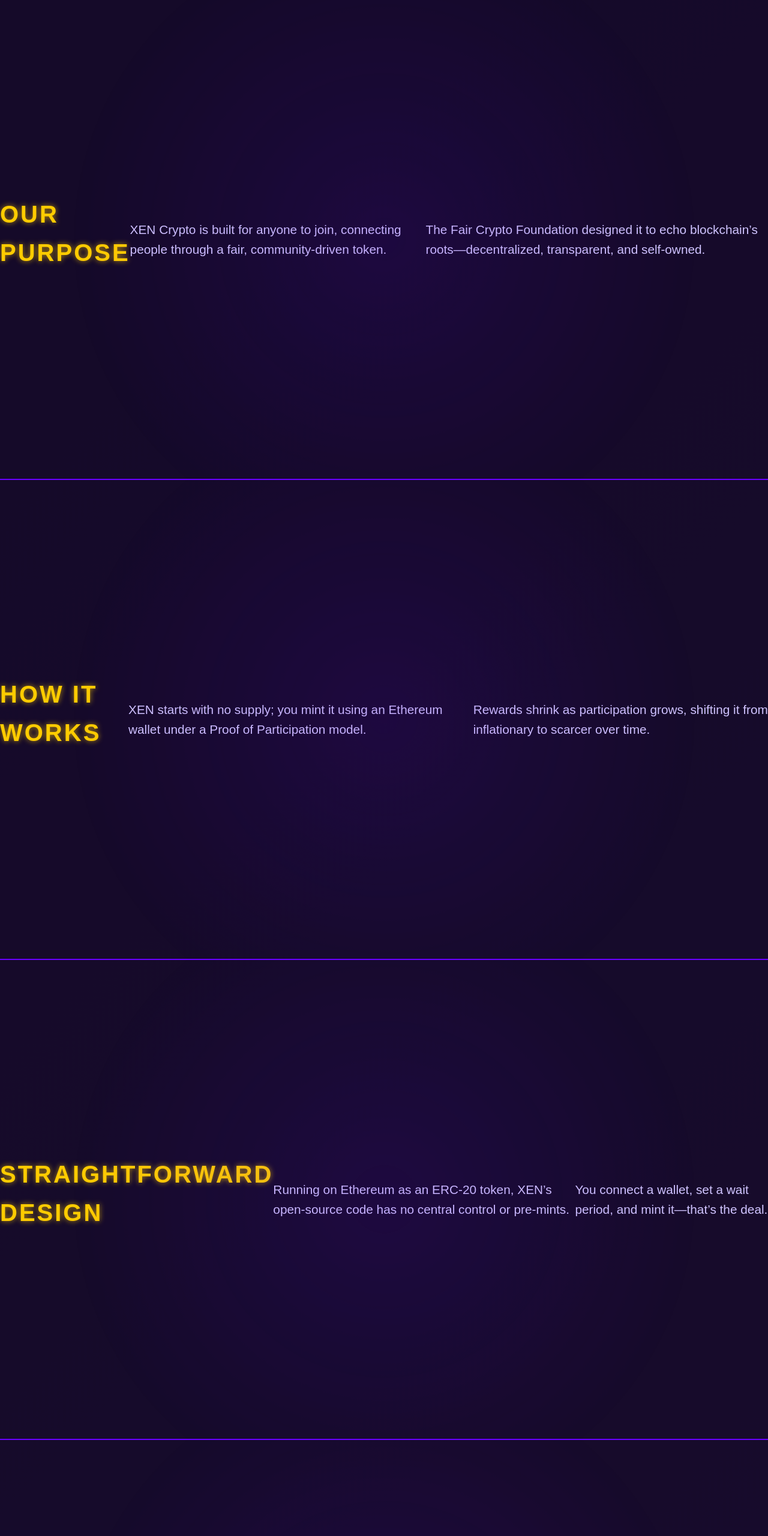
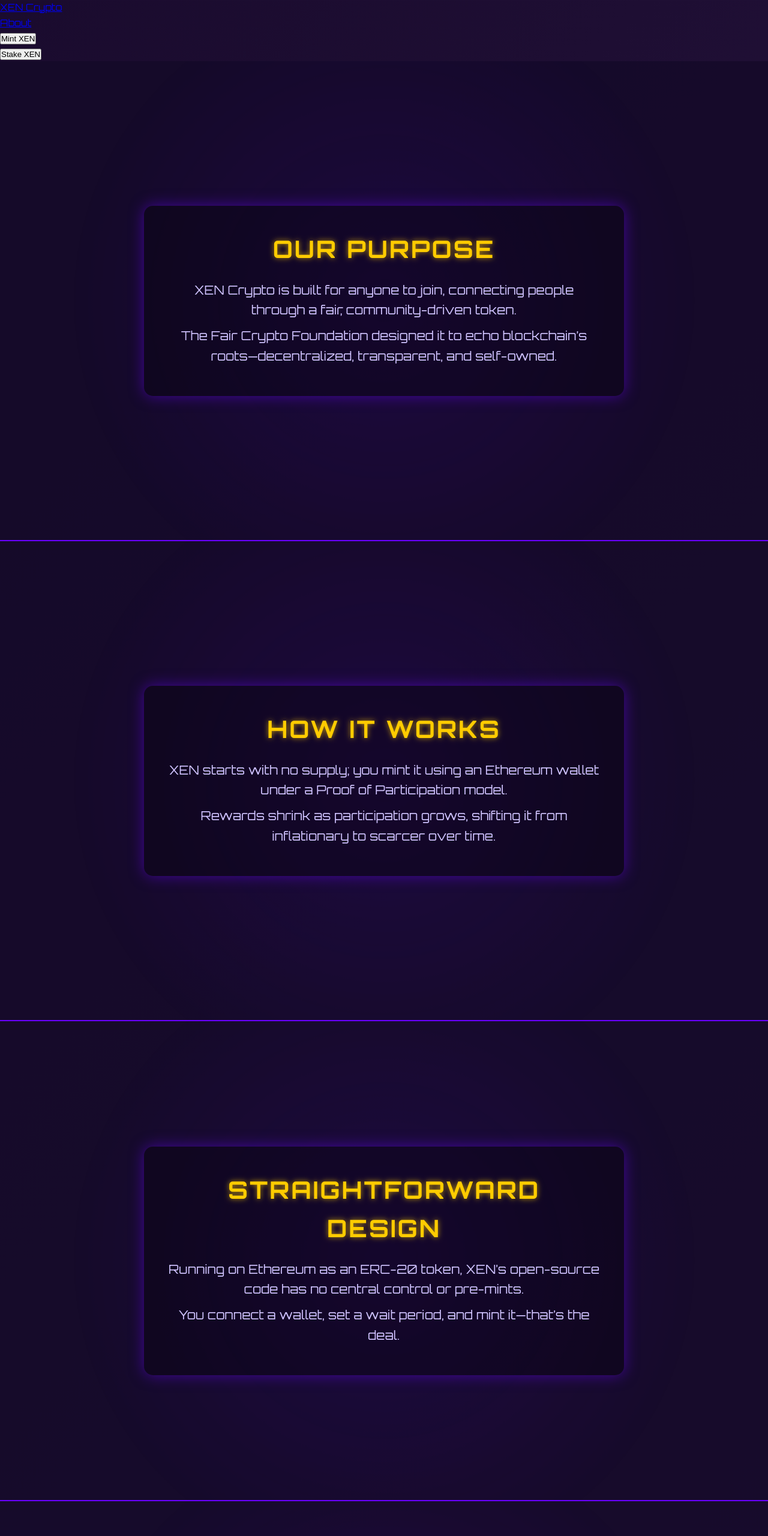
Before and after one commit to BruhhBruhh/FINDXEN, a plain HTML site: page index.html in a window 1280 px wide. Shown: the top 2560 px of the page at 60% size. Drawn offline with Linux system fonts and the light colour scheme.

Commit message:
Update index.html

```diff
--- a/index.html
+++ b/index.html
@@ -3,36 +3,57 @@
 <head>
     <meta charset="UTF-8">
     <meta name="viewport" content="width=device-width, initial-scale=1.0">
-    <title>XEN Crypto - About</title>
+    <title>XEN Crypto - Powered by xen.network</title>
+    <link href="https://fonts.googleapis.com/css2?family=Orbitron:wght@400;700&display=swap" rel="stylesheet">
     <link rel="stylesheet" href="styles.css">
 </head>
 <body>
+    <nav class="navbar">
+        <div class="nav-container">
+            <a href="https://xen.network" class="logo">XEN Crypto</a>
+            <ul class="nav-links">
+                <li><a href="#about">About</a></li>
+                <li><button id="mint-btn">Mint XEN</button></li>
+                <li><button id="stake-btn">Stake XEN</button></li>
+            </ul>
+        </div>
+    </nav>
     <div class="container">
-        <div class="blurb" id="blurb1">
+        <section class="blurb" id="blurb1">
+            <div class="content">
                 <h2>Our Purpose</h2>
                 <p>XEN Crypto is built for anyone to join, connecting people through a fair, community-driven token.</p>
                 <p>The Fair Crypto Foundation designed it to echo blockchain’s roots—decentralized, transparent, and self-owned.</p>
             </div>
-        <div class="blurb" id="blurb2">
+        </section>
+        <section class="blurb" id="blurb2">
+            <div class="content">
                 <h2>How It Works</h2>
                 <p>XEN starts with no supply; you mint it using an Ethereum wallet under a Proof of Participation model.</p>
                 <p>Rewards shrink as participation grows, shifting it from inflationary to scarcer over time.</p>
             </div>
-        <div class="blurb" id="blurb3">
+        </section>
+        <section class="blurb" id="blurb3">
+            <div class="content">
                 <h2>Straightforward Design</h2>
                 <p>Running on Ethereum as an ERC-20 token, XEN’s open-source code has no central control or pre-mints.</p>
                 <p>You connect a wallet, set a wait period, and mint it—that’s the deal.</p>
             </div>
-        <div class="blurb" id="blurb4">
+        </section>
+        <section class="blurb" id="blurb4">
+            <div class="content">
                 <h2>Minting & Staking</h2>
                 <p>Rewards follow <em>R<sub>u</sub> = log₂(cR<sub>G</sub> - cR<sub>u</sub>) × T × AMP(t<sub>sG</sub>) × (1 + EAA(cR<sub>u</sub>))</em>, based on your rank, wait days (T), and declining amplifiers.</p>
                 <p>Stake for 1–1,000 days with APY from 20% down to 2%, but claim late and lose up to 99%.</p>
             </div>
-        <div class="blurb" id="blurb5">
+        </section>
+        <section class="blurb" id="blurb5">
+            <div class="content">
                 <h2>Community Power</h2>
                 <p>XEN gains value as more people mint and trade it on platforms like Uniswap.</p>
                 <p>It’s yours to use, share, or hold, driven by collective adoption.</p>
             </div>
+        </section>
     </div>
     <script src="script.js"></script>
 </body>
```
Lines whose indentation alone changed are shown as unchanged.
